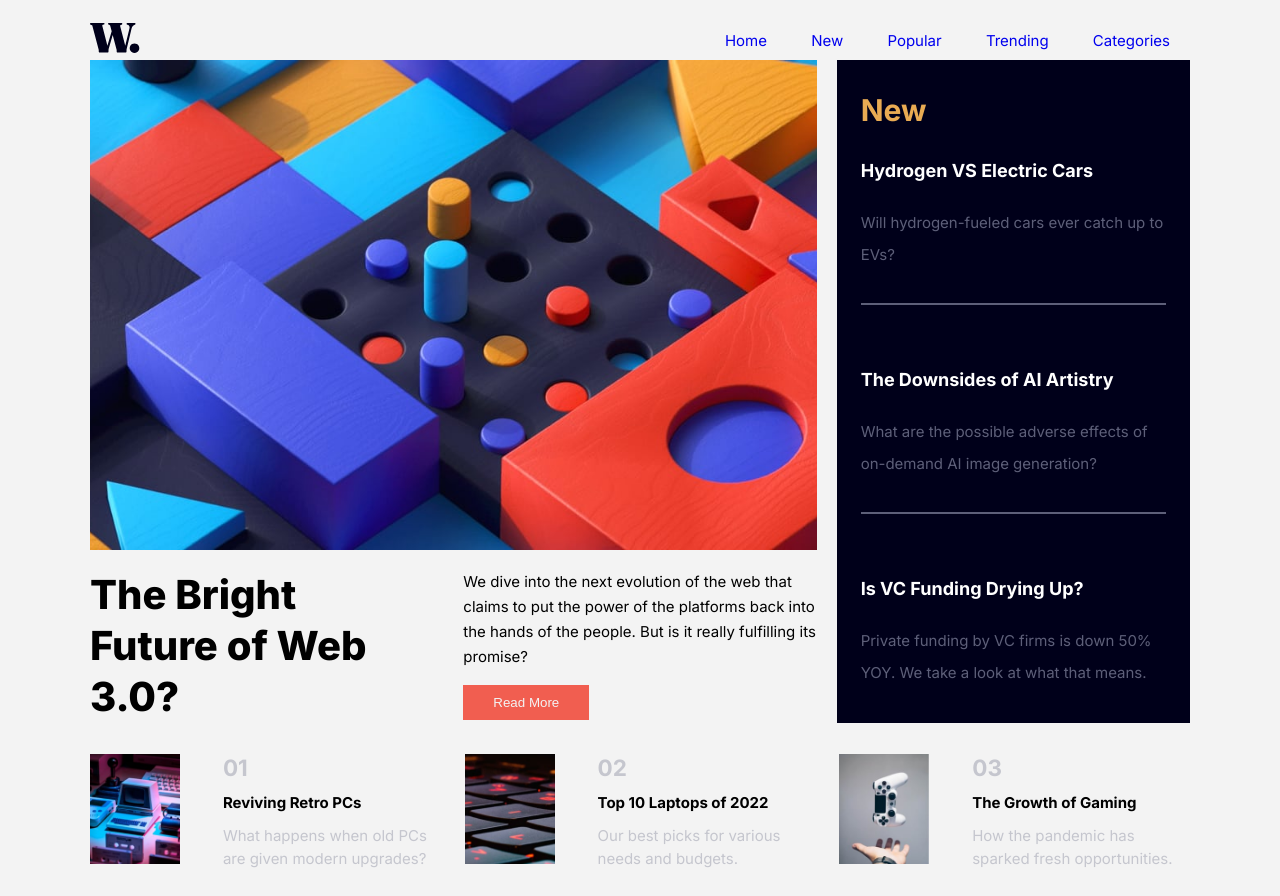
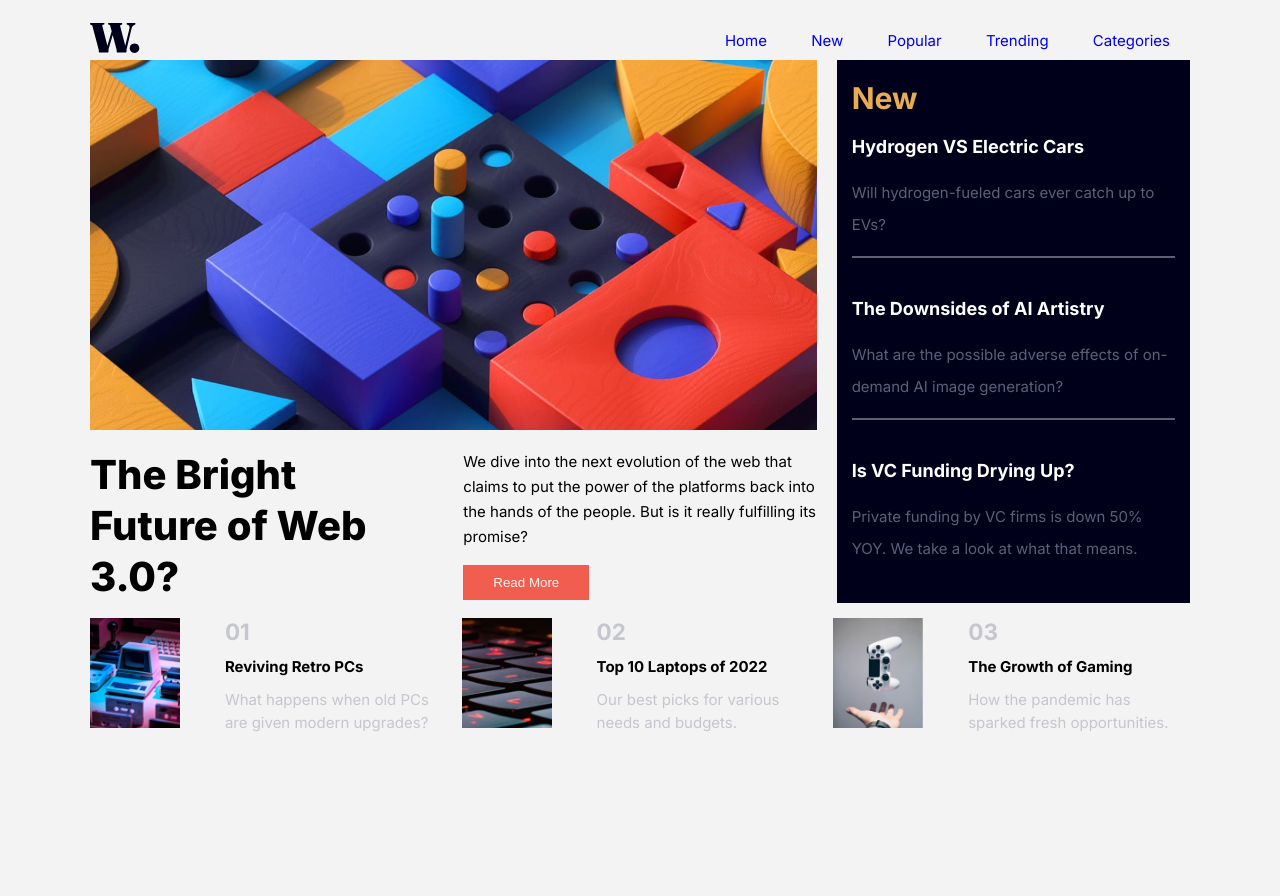
Before and after one commit to michaelaboctario/news-homepage, a plain HTML site: page index.html in a window 1280 px wide. After the commit the page ends 800 px from the top, so only its background shows below. Drawn offline with Linux system fonts and the light colour scheme.

Commit message:
Add fixes

```diff
--- a/index.html
+++ b/index.html
@@ -57,9 +57,10 @@
           </p>
           <button>Read More</button>
         </article>
+
         <aside>
           <h2>New</h2>
-
+          <div class="aside__more">
             <div class="hero__more">
               <h4>Hydrogen VS Electric Cars</h4>
               <p>Will hydrogen-fueled cars ever catch up to EVs?</p>
@@ -81,6 +82,7 @@
                 Private funding by VC firms is down 50% YOY. We take a look at what
                 that means.
               </p>
+            </div>
           </div>
         </aside>
 
--- a/styles.css
+++ b/styles.css
@@ -91,7 +91,7 @@ section > img {
 
 .image__hero {
   object-fit: cover;
-  height: 490px;
+  height: 370px;
   width: 100%;
 }
 
@@ -138,12 +138,12 @@ aside {
 }
 
 .hero__more {
-  padding: 2rem 1.5rem;
+  padding: 20px 15px;
 }
 
 div.border {
   border: 1px solid hsl(236, 13%, 42%);
-  margin-top: 2rem;
+  margin-top: 15px;
 }
 
 .hero__more > h4 {
@@ -160,14 +160,22 @@ div.border {
   color: hsl(236, 13%, 42%);
   padding-top: 10px;
   line-height: 2rem;
-  margin-top: 1rem;
+  margin-top: 10px;
+}
+
+.aside__more {
+  display: grid;
+  grid-template-columns: auto;
+  grid-template-rows: repeat(3, 1fr);
+  grid-auto-flow: column;
+  column-gap: 10px;
 }
 
 aside > h2 {
   color: hsl(35, 77%, 62%);
-  padding-top: 2rem;
+  padding-top: 20px;
   font-size: 30px;
-  padding-left: 1.5rem;
+  padding-left: 15px;
 }
 
 /* Last section */
@@ -175,8 +183,8 @@ aside > h2 {
   grid-area: more__info;
   display: grid;
   grid-template-columns: repeat(3, 1fr);
-  gap: 1.5rem;
-  margin: 1rem 0 2rem 0;
+  gap: 15px;
+  margin-bottom: 15px;
 }
 
 
@@ -268,7 +276,7 @@ div.content__img > p {
   }
 
   nav > ul.show {
-    right: -20%;
+    right: -10%;
     height: 100%;
     width: 100%;
   }
```
Lines whose indentation alone changed are shown as unchanged.
